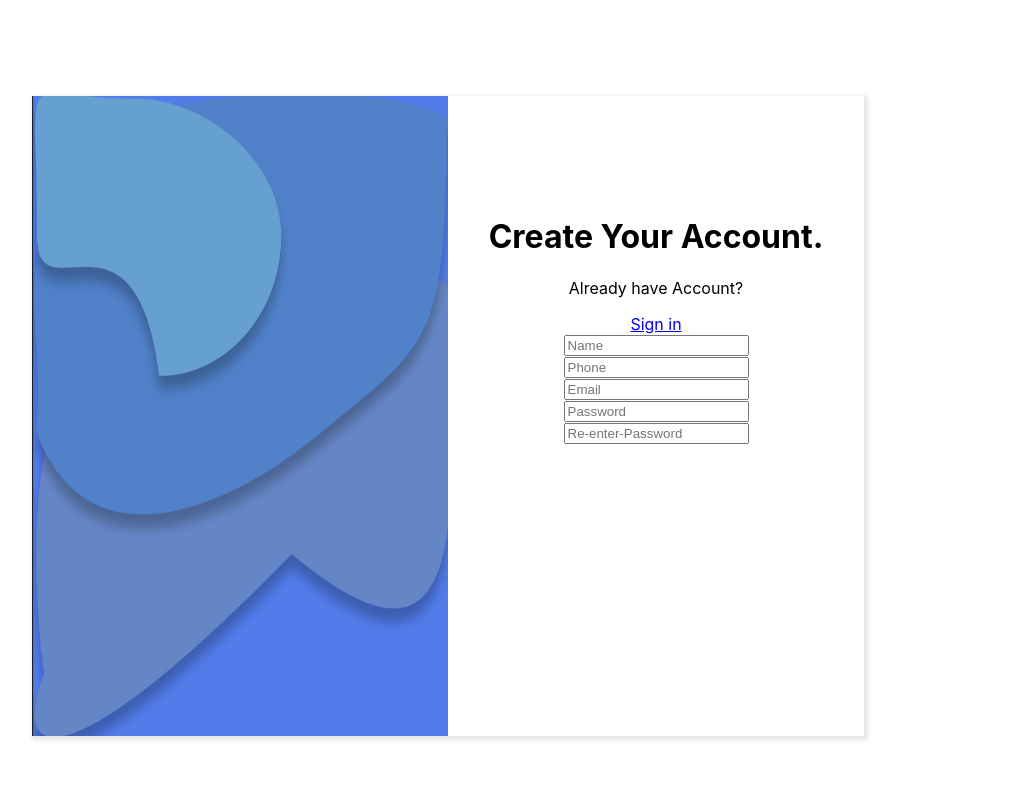
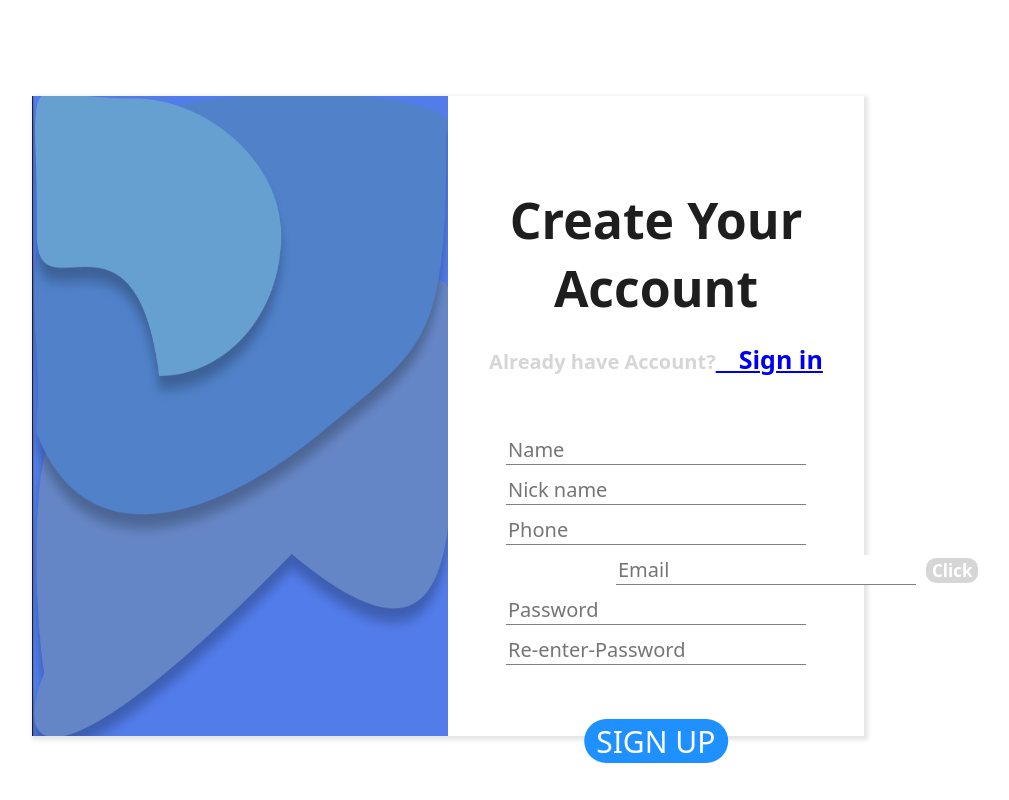
Before and after one commit to hanaxauay/BottleProject, a React (Create React App) app: page /register in a window 1280 px wide. Shown: the whole page, without its empty margins (192-1201 px from the left). Built offline with nearby package versions, Linux system fonts and the light colour scheme; no server answers.

Commit message:
Register-page 완성

```diff
--- a/src/pages/Register.jsx
+++ b/src/pages/Register.jsx
@@ -17,24 +17,48 @@ export default function Login() {
         </div>
         <div className="register_content">
           <div className="boss">
-            <h1>Create Your Account.</h1>
-            <p>Already have Account?</p>
-            <Link to="/">Sign in</Link>
-            <div>
-              <input type="text" placeholder="Name" />
+            <div className="createaccount">
+              Create Your Account
             </div>
-            <div>
-              <input type="text" placeholder="Phone" />
+            <div className="alreadyaccount">
+              Already have Account?
             </div>
-            <div>
-              <input type="text" placeholder="Email" />
+            <div className="sign">
+              <Link to="/">ㅤSign in</Link>
             </div>
-            <div>
-              <input type="text" placeholder="Password" />
+
+            <div className="name_input">
+              <input type="name" placeholder="Name" />
             </div>
-            <div>
-              <input type="text" placeholder="Re-enter-Password" />
+            <div className="nickname_input">
+              <input type="nickname" placeholder="Nick name" />
             </div>
+
+
+
+            <div className="phone_input">
+              <input type="phone" placeholder="Phone" />
+            </div>
+
+            <div className="input_container">
+              <div className="email_input">
+                <input type="email" placeholder="Email" />
+              </div>
+             <button className="clickemail_btn">
+                Click
+              </button>
+            </div>
+
+
+            <div className="password_input">
+              <input type="password" placeholder="Password" />
+            </div>
+            <div className="repassword_input">
+              <input type="repassword" placeholder="Re-enter-Password" />
+            </div>
+            <button className="signup_btn">
+              SIGN UP
+            </button>
           </div>
         </div>
       </div>
--- a/src/style/register.scss
+++ b/src/style/register.scss
@@ -29,11 +29,147 @@
     height: 100%;
     width: 50%;
     position: relative;
+
     .boss {
       position: absolute; // 부모의 위치를 상속받는거야.
-      top: 100px;
+      top: 60px;
       width: 100%;
+      height: 100%;
       text-align: center;
+
+    .createaccount {
+      color: #1e1e1e;
+      font-size: 50px;
+      font-weight: bold;
+      font-family: ITF Devanagari, system-ui, -apple-system, 'Segoe UI', Roboto, 'Helvetica Neue', Arial, 'Noto Sans', 'Liberation Sans', sans-serif;
+      margin-top: 30px;
+      margin-bottom: 0px;
+    }
+    .alreadyaccount {
+      display: inline-block; /* 옆으로 나열 */
+      color: #b9b9b996;
+      font-size: 20px;
+      font-weight: bold;
+      font-family: ITF Devanagari, system-ui, -apple-system, 'Segoe UI', Roboto, 'Helvetica Neue', Arial, 'Noto Sans', 'Liberation Sans', sans-serif;
+      margin-top: 0px;
+      margin-bottom: 30px;
+      padding-top: 0.5rem;
+
+    }
+    .sign {
+      display: inline-block; /* 옆으로 나열 */
+      color: #3d6fee;
+      font-size: 25px;
+      font-weight: bold;
+      font-family: ITF Devanagari, system-ui, -apple-system, 'Segoe UI', Roboto, 'Helvetica Neue', Arial, 'Noto Sans', 'Liberation Sans', sans-serif;
+      flex-direction: column;
+      margin-top: 10px;
+      padding-top: 0.5rem;
+    }
+
+    .name_input {
+      input {
+        color: #b9b9b996;
+        font-size: 20px;
+        font-family: ITF Devanagari, system-ui, -apple-system, 'Segoe UI', Roboto, 'Helvetica Neue', Arial, 'Noto Sans', 'Liberation Sans', sans-serif;
+        border: 0px;
+        outline-style: none;
+        border-bottom: 1px solid gray;
+        margin-top: 30px;
+        margin-bottom: 5px;
+      }
+    }
+    .nickname_input {
+      input {
+        color: #b9b9b996;
+        font-size: 20px;
+        font-family: ITF Devanagari, system-ui, -apple-system, 'Segoe UI', Roboto, 'Helvetica Neue', Arial, 'Noto Sans', 'Liberation Sans', sans-serif;
+        border: 0px;
+        outline-style: none;
+        border-bottom: 1px solid gray;
+        margin-top: 5px;
+        margin-bottom: 5px;
+      }
+    }
+
+
+    .phone_input {
+      input {
+        color: #b9b9b996;
+        font-size: 20px;
+        font-family: ITF Devanagari, system-ui, -apple-system, 'Segoe UI', Roboto, 'Helvetica Neue', Arial, 'Noto Sans', 'Liberation Sans', sans-serif;
+        border: 0px;
+        outline-style: none;
+        border-bottom: 1px solid gray;
+        margin-top: 5px;
+        margin-bottom: 5px;
+      }
+    }
+    .input_container {
+      display: flex;
+      align-items: center;
+    }
+    .email_input {
+      input {
+        color: #b9b9b996;
+        font-size: 20px;
+        font-family: ITF Devanagari, system-ui, -apple-system, 'Segoe UI', Roboto, 'Helvetica Neue', Arial, 'Noto Sans', 'Liberation Sans', sans-serif;
+        border: 0px;
+        outline-style: none;
+        border-bottom: 1px solid gray;
+        margin-top: 5px;
+        margin-bottom: 5px;
+        margin-left: 168px;
+        margin-right: 10px; //click
+      }
+    }
+    .clickemail_btn {
+      font-size: 17px;
+      color: #fff;
+      background-color: #b9b9b996;
+      border-style: none;
+      border-radius: 10px;
+      //transform: scale(2); /* 버튼 크기를 2배로 키움 */
+      margin-top: 60px;
+      font-weight: bold;
+      font-family: ITF Devanagari, system-ui, -apple-system, 'Segoe UI', Roboto, 'Helvetica Neue', Arial, 'Noto Sans', 'Liberation Sans', sans-serif;
+      margin-top: 0px;
+    }
+    .password_input {
+      input {
+        color: #b9b9b996;
+        font-size: 20px;
+        font-family: ITF Devanagari, system-ui, -apple-system, 'Segoe UI', Roboto, 'Helvetica Neue', Arial, 'Noto Sans', 'Liberation Sans', sans-serif;
+        border: 0px;
+        outline-style: none;
+        border-bottom: 1px solid gray;
+        margin-top: 5px;
+        margin-bottom: 5px;
+      }
+    }
+    .repassword_input {
+      input {
+        color: #b9b9b996;
+        font-size: 20px;
+        font-family: ITF Devanagari, system-ui, -apple-system, 'Segoe UI', Roboto, 'Helvetica Neue', Arial, 'Noto Sans', 'Liberation Sans', sans-serif;
+        border: 0px;
+        outline-style: none;
+        border-bottom: 1px solid gray;
+        margin-top: 5px;
+        margin-bottom: 5px;
+      }
+    }
+    .signup_btn {
+      font-size: 15px;
+      color: #fff;
+      background-color: dodgerblue;
+      border-style: none;
+      border-radius: 40px;
+      transform: scale(2); /* 버튼 크기를 2배로 키움 */
+      margin-top: 60px;
+      //font-weight: bold;
+      font-family: ITF Devanagari, system-ui, -apple-system, 'Segoe UI', Roboto, 'Helvetica Neue', Arial, 'Noto Sans', 'Liberation Sans', sans-serif;
+    }
     }
   }
 }
```
